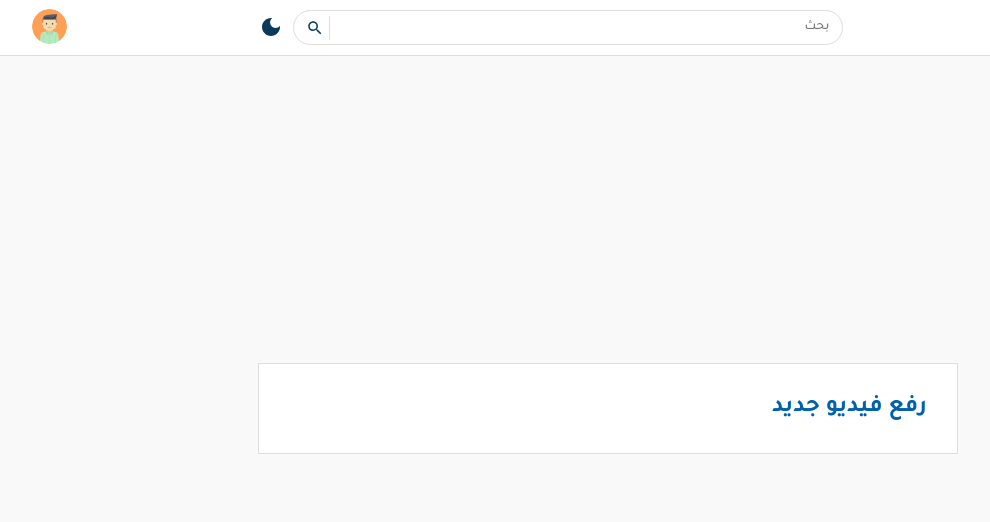
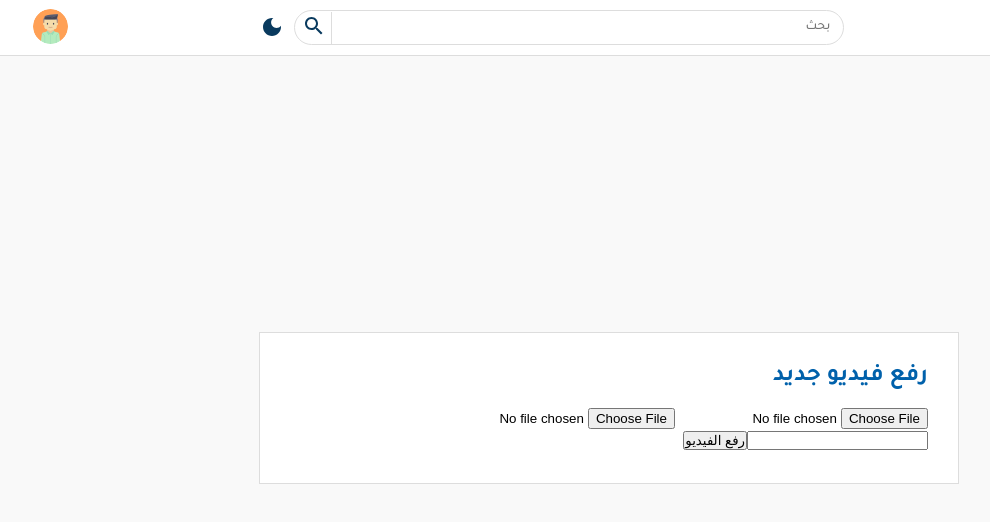
Before and after one commit to Mohamed-Behery/palymath-video-sharing-platform, a React (Create React App) app: page /upload in a window 1280 px wide. Shown: the top 522 px of the page, without its empty margins (290-1280 px from the left). Built offline with nearby package versions, Linux system fonts and the light colour scheme.

Commit message:
Added The Structure of Upload Page

```diff
--- a/src/components/Menu.jsx
+++ b/src/components/Menu.jsx
@@ -134,7 +134,7 @@ export default function Menu(props) {
             </LinkContent>
           </LinkLi>
           <LinkLi>
-            <LinkContent to="/uplaod">
+            <LinkContent to="/upload">
               <VideoCallIcon />
               <LinkName>رفع فيديو</LinkName>
             </LinkContent>
--- a/src/components/Navbar.jsx
+++ b/src/components/Navbar.jsx
@@ -73,6 +73,13 @@ const ThemeSwitcher = styled.div`
     left: 5px;
   }
 `;
+const SearchLink = styled(Link)`
+  cursor: pointer;
+  padding-right: "5px";
+  border-right: 1px solid #ddd;
+  color: ${({ theme }) => theme.text};
+  text-align: center;
+`;
 const LeftSection = styled.div``;
 const Avatar = styled.img`
   width: 35px;
@@ -94,13 +101,9 @@ export default function Navbar({ darkMode, setDarkMode }) {
       <MiddleSection>
         <Search>
           <SearchInput placeholder="بحث" />
-          <SearchIcon
-            style={{
-              cursor: "pointer",
-              paddingRight: "5px",
-              borderRight: "1px solid #ddd",
-            }}
-          />
+          <SearchLink to="/search/test">
+            <SearchIcon style={{ position: "relative", right: "5px", top: "2px" }} />
+          </SearchLink>
         </Search>
         <ThemeSwitcher onClick={() => setDarkMode(!darkMode)}>
           {darkMode ? (
--- a/src/pages/Upload.jsx
+++ b/src/pages/Upload.jsx
@@ -16,16 +16,26 @@ const Wrapper = styled.div`
     width: 90%;
   }
 `;
-const Title = styled.h3`
+const Heading = styled.h3`
   color: ${({ theme }) => theme.primary};
   font-size: 24px;
 `;
+const Source = styled.input`
+  margin-top: 16px;
+`;
+const Thumbnail = styled.input``;
+const Title = styled.input``;
+const UploadBtn = styled.button``;
 
 export default function Upload() {
   return (
     <Container>
       <Wrapper>
-        <Title>رفع فيديو جديد</Title>
+        <Heading>رفع فيديو جديد</Heading>
+        <Source type="file" name="videosource" accept="video/*" />
+        <Thumbnail type="file" name="thumbnail" accept="image/*" />
+        <Title type="text" />
+        <UploadBtn>رفع الفيديو</UploadBtn>
       </Wrapper>
     </Container>
   );
```
